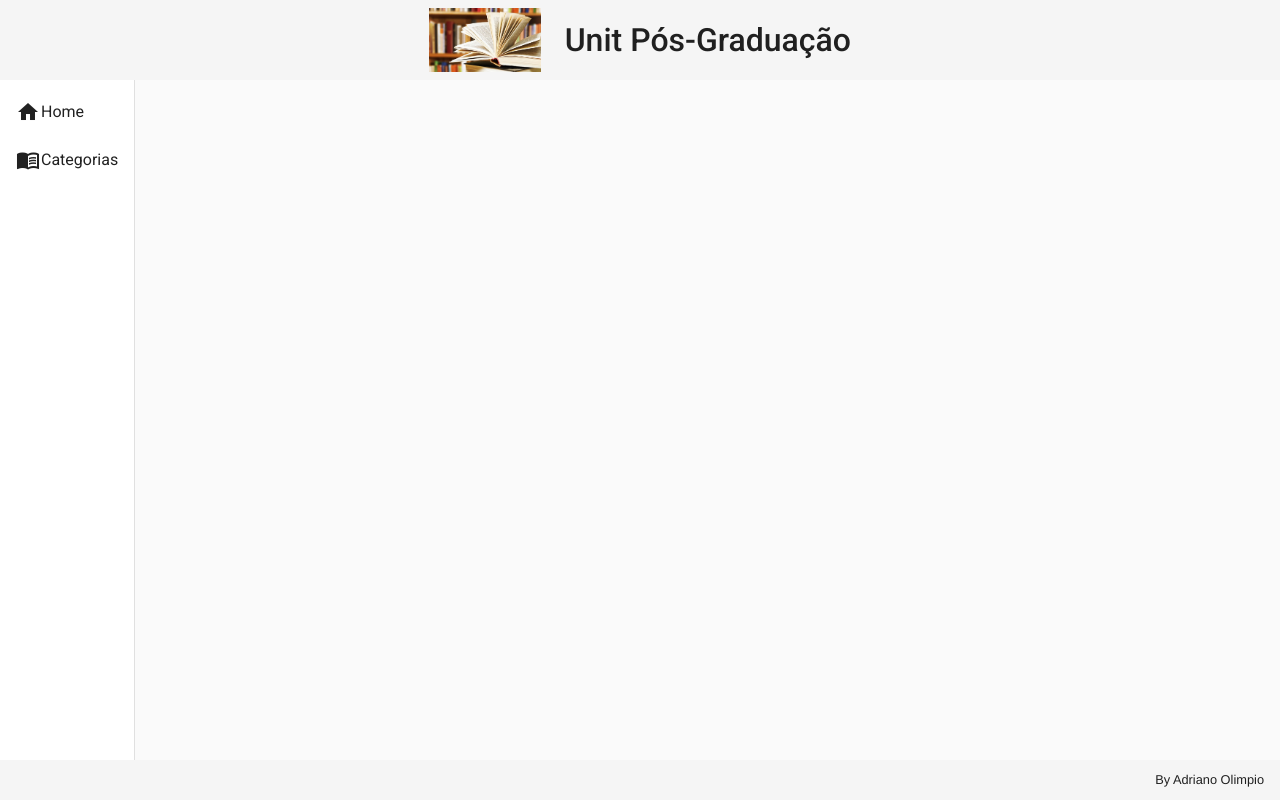
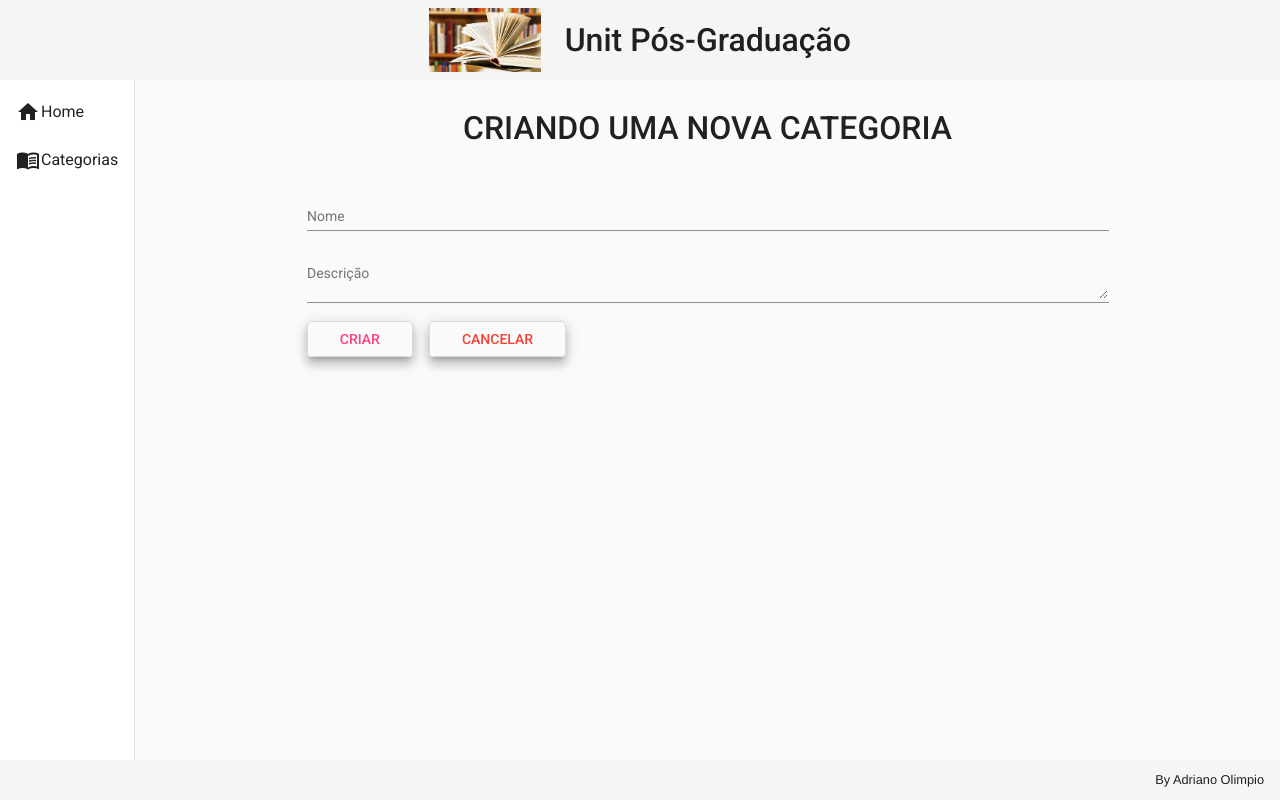
Before and after one commit to adriano-devPOO/recunit-front, an Angular app: page /categorias/create in a window 1280 px wide. Before the commit this address led to /. Built offline with nearby package versions, Linux system fonts and the light colour scheme.

Commit message:
Método create implementado na categoria

```diff
--- /dev/null
+++ b/src/app/components/views/categoria/categoria-create/categoria-create.component.css
@@ -0,0 +1,26 @@
+form{
+    text-align: center;
+    width: 70%;
+    margin: 2rem auto 0 auto;
+}
+
+h1{
+    font-size: 2rem;
+    font-weight: 500;
+    margin-bottom: 3rem;
+}
+
+.form{
+    width: 100%;
+}
+
+.buttons{
+    width: 100%;
+    text-align: start;
+}
+
+button{
+    margin-right: 1rem;
+    padding-right: 2rem;
+    padding-left: 2rem;
+}
--- /dev/null
+++ b/src/app/components/views/categoria/categoria-create/categoria-create.component.html
@@ -0,0 +1,18 @@
+<form>
+    <h1>CRIANDO UMA NOVA CATEGORIA</h1>
+
+    <mat-form-field class="form">
+        <mat-label>Nome</mat-label>
+        <input matInput [(ngModel)]="categoria.nome" type="text" name="nome" placeholder="Ex. Computação">
+    </mat-form-field>
+    <mat-form-field class="form">
+        <mat-label>Descrição</mat-label>
+        <textarea matInput [(ngModel)]="categoria.descricao" type="text" name="descricao" placeholder="Ex. Livro de computação"></textarea>
+    </mat-form-field>
+
+    <div class="buttons">
+        <button (click)= "create()" class="mat-elevation-z8" mat-stroked-button color="accent">CRIAR</button>
+        <button class="mat-elevation-z8" mat-stroked-button color="warn">CANCELAR</button>
+    </div>
+
+</form>
--- /dev/null
+++ b/src/app/components/views/categoria/categoria-create/categoria-create.component.ts
@@ -0,0 +1,34 @@
+import { Component, OnInit } from '@angular/core';
+import { Router } from '@angular/router';
+import { Categoria } from '../categoria.model';
+import { CategoriaService } from '../categoria.service';
+
+@Component({
+  selector: 'app-categoria-create',
+  templateUrl: './categoria-create.component.html',
+  styleUrls: ['./categoria-create.component.css']
+})
+export class CategoriaCreateComponent implements OnInit {
+
+  categoria: Categoria = {
+    nome: '',
+    descricao: ''
+  }
+
+  constructor(private service: CategoriaService, private router: Router) { }
+
+  ngOnInit(): void {
+  }
+
+  create(): void{
+    this.service.create(this.categoria).subscribe((resposta) => {
+      this.router.navigate(['categorias']);
+      this.service.mensagem('Categoria criada com sucesso!');
+    }, err => {
+      for(let i = 0; i < err.error.errors.length; i++){
+        this.service.mensagem(err.error.errors[i].message)
+      }
+    })
+  }
+
+}
--- a/src/app/components/views/categoria/categoria-read/categoria-read.component.html
+++ b/src/app/components/views/categoria/categoria-read/categoria-read.component.html
@@ -3,7 +3,7 @@
         <h1>Categorias</h1>
     </div>
 
-    <button class="mat-elevation-z8" mat-stroked-button color="accent">INSERIR NOVA CATEGORIA</button>
+    <button class="mat-elevation-z8" (click)="navegarParaCategoriaCreate()" mat-stroked-button color="accent">INSERIR NOVA CATEGORIA</button>
 
     <div class="mat-elevation-z8 content-table">
       <table class="table" mat-table [dataSource]="categorias">
--- a/src/app/components/views/categoria/categoria-read/categoria-read.component.ts
+++ b/src/app/components/views/categoria/categoria-read/categoria-read.component.ts
@@ -1,4 +1,5 @@
 import { Component, OnInit } from '@angular/core';
+import { Router } from '@angular/router';
 import { Categoria } from '../categoria.model';
 import { CategoriaService } from '../categoria.service';
 
@@ -14,7 +15,7 @@
 
   displayedColumns: string[] = ['id', 'nome', 'descricao', 'livros', 'acoes'];
 
-  constructor(private service: CategoriaService) { }
+  constructor(private service: CategoriaService, private router: Router) { }
 
   ngOnInit(): void {
     this.findAll();
@@ -26,4 +27,7 @@
       this.categorias = resposta;
     })
   }
+  navegarParaCategoriaCreate(){
+    this.router.navigate(["categorias/create"])
+  }
 }
--- a/src/app/components/views/categoria/categoria.service.ts
+++ b/src/app/components/views/categoria/categoria.service.ts
@@ -1,5 +1,6 @@
 import { HttpClient } from '@angular/common/http';
 import { Injectable } from '@angular/core';
+import { MatSnackBar } from '@angular/material/snack-bar';
 import { Observable } from 'rxjs';
 import { environment } from 'src/environments/environment';
 import { Categoria } from './categoria.model';
@@ -9,9 +10,21 @@
 })
 export class CategoriaService {
 
-  constructor(private http: HttpClient) { }
+  constructor(private http: HttpClient, private _snack: MatSnackBar) { }
 
   findAll():Observable<Categoria[]>{
-    return this.http.get<Categoria[]>( 'https://recup-pos-unit.herokuapp.com/categorias')
+    return this.http.get<Categoria[]>('https://recup-pos-unit.herokuapp.com/categorias')
+  }
+
+  create(categoria: Categoria): Observable<Categoria>{
+    return this.http.post<Categoria>('https://recup-pos-unit.herokuapp.com/categorias', categoria);
+  }
+
+  mensagem(str: String): void{
+    this._snack.open(`${str}`, 'OK', {
+      horizontalPosition: 'end',
+      verticalPosition: 'top',
+      duration: 3000
+    })
   }
 }
```
Also changed, not shown: src/app/app-routing.module.ts (+6 -1 lines), src/app/app.module.ts (+12 -3 lines).
